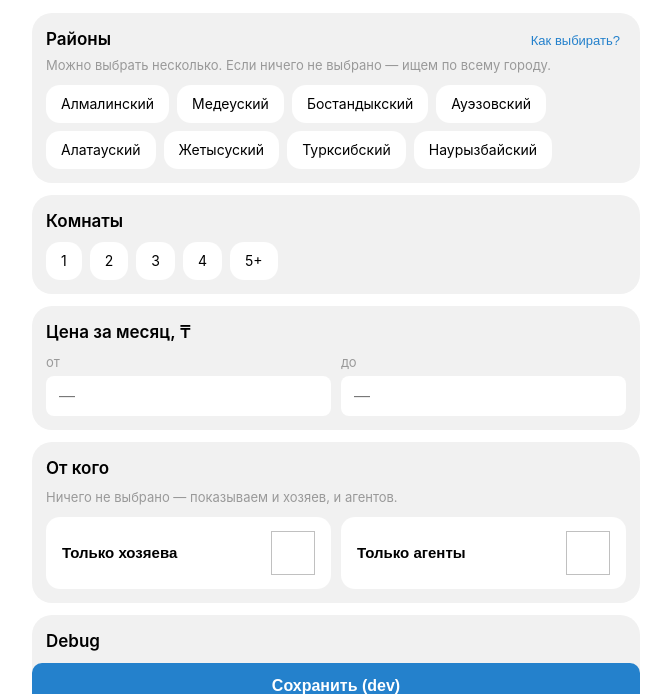
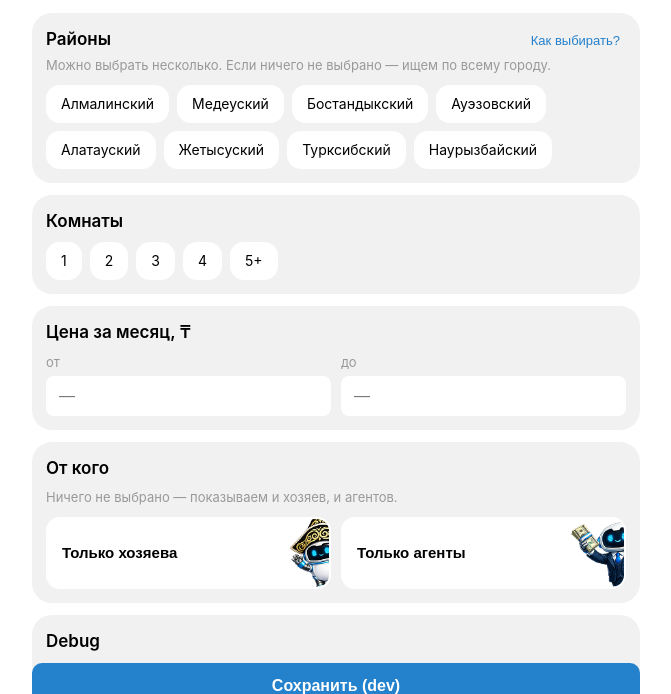
Before and after one commit to sudoplace/rent-bot-webapp, a plain HTML site: page index.html in a window 1280 px wide. Shown: the part 75-769 px from the top of the page, without its empty margins (304-975 px from the left). Drawn offline with Linux system fonts and the light colour scheme.

Commit message:
ui: owner/agent icons stretched to button height, pinned bottom-right

```diff
--- a/index.html
+++ b/index.html
@@ -79,13 +79,11 @@
       <div class="who-buttons" id="who">
         <button type="button" class="who-btn" data-who="owner" aria-pressed="false">
           <span class="who-btn-label">Только хозяева</span>
-          <!-- IMG-слот: позже добавить src, напр. src="img/owner.png" -->
-          <img class="who-btn-img" alt="">
+          <img class="who-btn-img" src="lendlord.png" alt="">
         </button>
         <button type="button" class="who-btn" data-who="agent" aria-pressed="false">
           <span class="who-btn-label">Только агенты</span>
-          <!-- IMG-слот: позже добавить src, напр. src="img/agent.png" -->
-          <img class="who-btn-img" alt="">
+          <img class="who-btn-img" src="agent.png" alt="">
         </button>
       </div>
     </section>
--- a/styles.css
+++ b/styles.css
@@ -221,18 +221,18 @@ html, body {
 .who-btn {
   flex: 1;
   min-width: 0;                       /* чтобы flex корректно ужимался */
+  position: relative;                 /* для абсолютной картинки справа */
   display: flex;
   align-items: center;
-  justify-content: space-between;
-  gap: 6px;
-  min-height: 64px;
-  padding: 12px 14px;
+  min-height: 72px;
+  padding: 12px 80px 12px 14px;       /* правый отступ под картинку */
   border: 2px solid transparent;
   border-radius: var(--radius-btn);
   background: var(--tg-theme-bg-color);
   color: var(--tg-theme-text-color);
   cursor: pointer;
   text-align: left;
+  overflow: hidden;                   /* картинка не вылезает за скругление */
   -webkit-tap-highlight-color: transparent;
   transition: border-color .15s, background .15s;
 }
@@ -245,11 +245,15 @@ html, body {
   line-height: 1.25;
 }
 .who-btn-img {
-  width: 44px;
-  height: 44px;
-  flex-shrink: 0;
+  position: absolute;
+  right: 0;
+  top: 0;
+  bottom: 0;
+  height: 100%;                       /* полная высота кнопки */
+  width: auto;                        /* пропорции сохраняются */
   object-fit: contain;
-  /* src добавляется позже; пустой <img> места не ломает за счёт w/h */
+  object-position: right bottom;      /* прижато к правому-нижнему углу */
+  pointer-events: none;               /* клик идёт по кнопке, не по картинке */
 }
 
 /* debug-секция и fallback-кнопка (видны только вне Telegram) */
```
Also changed, not shown: agent.png (added), lendlord.png (added).
